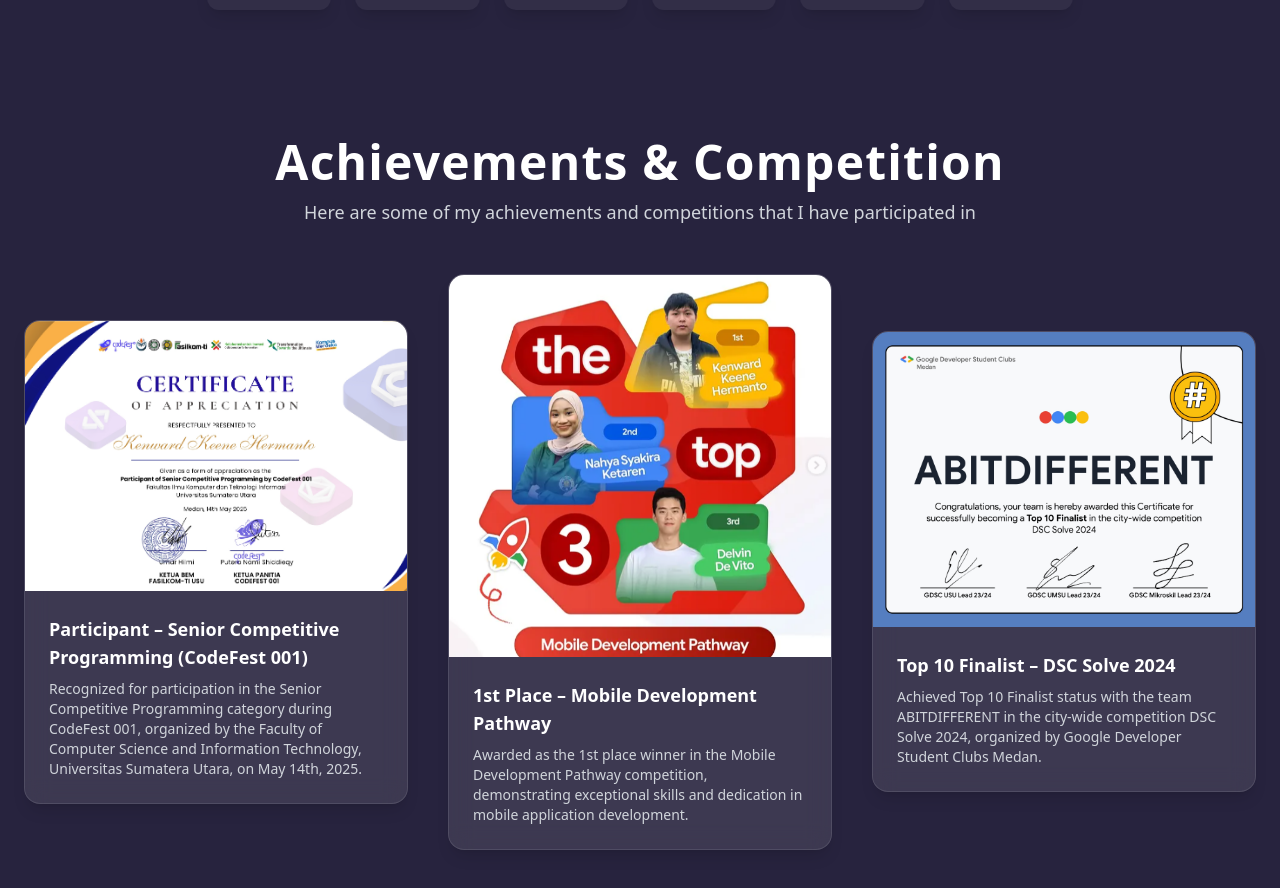
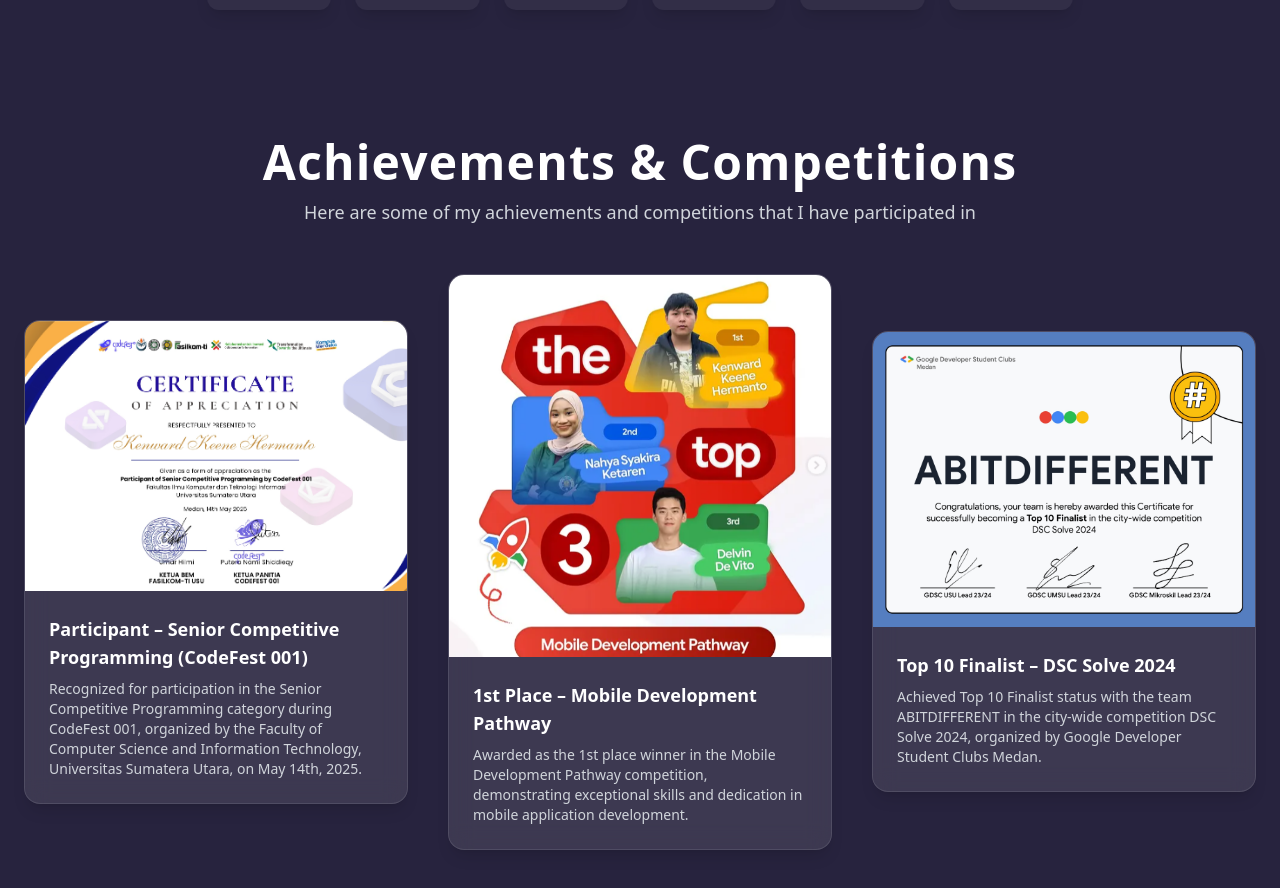
Before and after one commit to KenwardKH/Portfolio, a React (Vite) app: page / in a window 1280 px wide. Shown: the part 1520-2408 px from the top of the page. Built offline with nearby package versions, Linux system fonts and the light colour scheme.

Commit message:
fix typo

```diff
--- a/src/components/about.jsx
+++ b/src/components/about.jsx
@@ -6,7 +6,6 @@ import {
   FaFigma,
   FaFileDownload,
   FaHtml5,
-  FaJava,
   FaLaravel,
   FaPhp,
   FaPython,
--- a/src/components/achievement.jsx
+++ b/src/components/achievement.jsx
@@ -28,7 +28,7 @@ export default function Achievement() {
       {/* Header */}
       <div className="text-center">
         <h1 className="text-4xl md:text-5xl font-extrabold tracking-wide">
-          Achievements & Competition
+          Achievements & Competitions
         </h1>
         <p className="text-base md:text-lg mt-3 text-gray-300">
           Here are some of my achievements and competitions that I have
```
